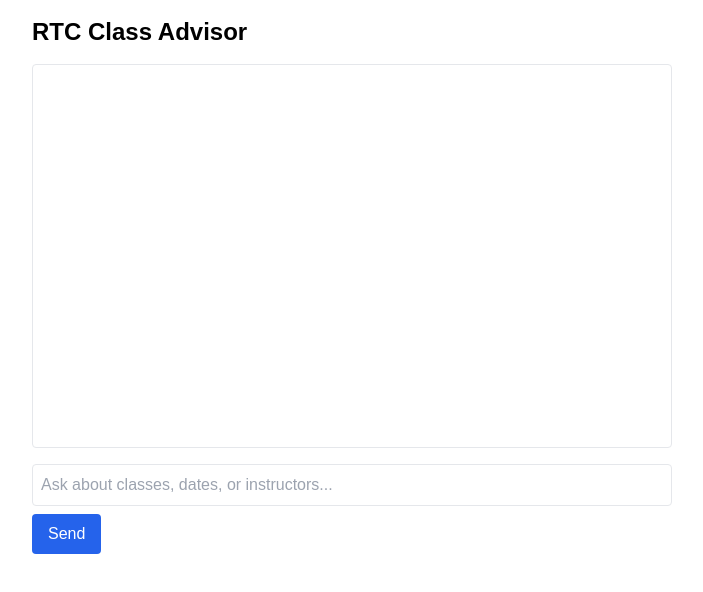
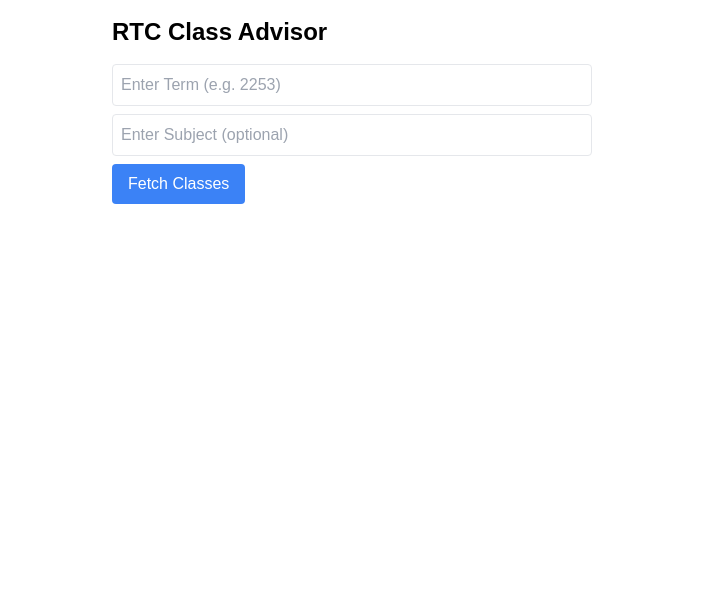
Before and after one commit to Citl-Dev-Ops/rtc-openapi, a React (Vite) app: page / in a window 1280 px wide. Shown: the top 592 px of the page, without its empty margins (288-991 px from the left). Built offline with nearby package versions, Linux system fonts and the light colour scheme; the HTML template or start-up script is replaced by a standard one.

Commit message:
Update App.jsx

```diff
--- a/src/App.jsx
+++ b/src/App.jsx
@@ -1,64 +1,59 @@
 import React, { useState } from 'react';
-import axios from 'axios';
 
-export default function RTCChatApp() {
-  const [messages, setMessages] = useState([]);
-  const [input, setInput] = useState('');
-  const [loading, setLoading] = useState(false);
+export default function App() {
+  const [term, setTerm] = useState('');
+  const [subject, setSubject] = useState('');
+  const [result, setResult] = useState(null);
+  const [error, setError] = useState('');
 
-  const handleSend = async () => {
-    const newMessages = [...messages, { role: 'user', content: input }];
-    setMessages(newMessages);
-    setInput('');
-    setLoading(true);
-
+  const handleSubmit = async (e) => {
+    e.preventDefault();
+    setError('');
+    setResult(null);
     try {
-      const completion = await axios.post(
-        'https://api.openai.com/v1/chat/completions',
-        {
-          model: 'gpt-4o',
-          messages: [
-            { role: 'system', content: 'You are RTC Advising GPT. Answer using the latest RTC class data.' },
-            ...newMessages
-          ]
-        },
-        {
-          headers: {
-            Authorization: `Bearer ${import.meta.env.VITE_OPENAI_API_KEY}`,
-            'Content-Type': 'application/json'
-          }
-        }
-      );
-
-      const gptReply = completion.data.choices[0].message.content;
-      setMessages([...newMessages, { role: 'assistant', content: gptReply }]);
+      const response = await fetch('/api/fetchSchedule', {
+        method: 'POST',
+        headers: { 'Content-Type': 'application/json' },
+        body: JSON.stringify({ term, subject })
+      });
+      if (!response.ok) {
+        throw new Error('API error');
+      }
+      const data = await response.json();
+      setResult(data);
     } catch (err) {
-      setMessages([...newMessages, { role: 'assistant', content: 'Error fetching GPT reply.' }]);
-    } finally {
-      setLoading(false);
+      setError('Error fetching data: ' + err.message);
     }
   };
 
   return (
-    <div className="p-4 max-w-2xl mx-auto">
+    <div className="p-4 max-w-lg mx-auto">
       <h1 className="text-2xl font-bold mb-4">RTC Class Advisor</h1>
-      <div className="border rounded p-4 h-96 overflow-y-auto mb-4 bg-white">
-        {messages.map((msg, i) => (
-          <div key={i} className={`mb-2 ${msg.role === 'user' ? 'text-right' : 'text-left'}`}>
-            <p><strong>{msg.role === 'user' ? 'You' : 'Advisor'}:</strong> {msg.content}</p>
-          </div>
-        ))}
-        {loading && <p><em>Advisor is typing...</em></p>}
-      </div>
-      <input
-        className="border rounded p-2 w-full mb-2"
-        value={input}
-        onChange={e => setInput(e.target.value)}
-        placeholder="Ask about classes, dates, or instructors..."
-      />
-      <button className="bg-blue-600 text-white py-2 px-4 rounded" onClick={handleSend} disabled={loading}>
-        Send
-      </button>
+      <form onSubmit={handleSubmit}>
+        <input
+          type="text"
+          placeholder="Enter Term (e.g. 2253)"
+          value={term}
+          onChange={(e) => setTerm(e.target.value)}
+          className="border p-2 rounded w-full mb-2"
+        />
+        <input
+          type="text"
+          placeholder="Enter Subject (optional)"
+          value={subject}
+          onChange={(e) => setSubject(e.target.value)}
+          className="border p-2 rounded w-full mb-2"
+        />
+        <button type="submit" className="bg-blue-500 text-white px-4 py-2 rounded">
+          Fetch Classes
+        </button>
+      </form>
+      {error && <p className="text-red-500 mt-2">{error}</p>}
+      {result && (
+        <pre className="bg-gray-100 p-2 rounded mt-4">
+          {JSON.stringify(result, null, 2)}
+        </pre>
+      )}
     </div>
   );
 }
```
